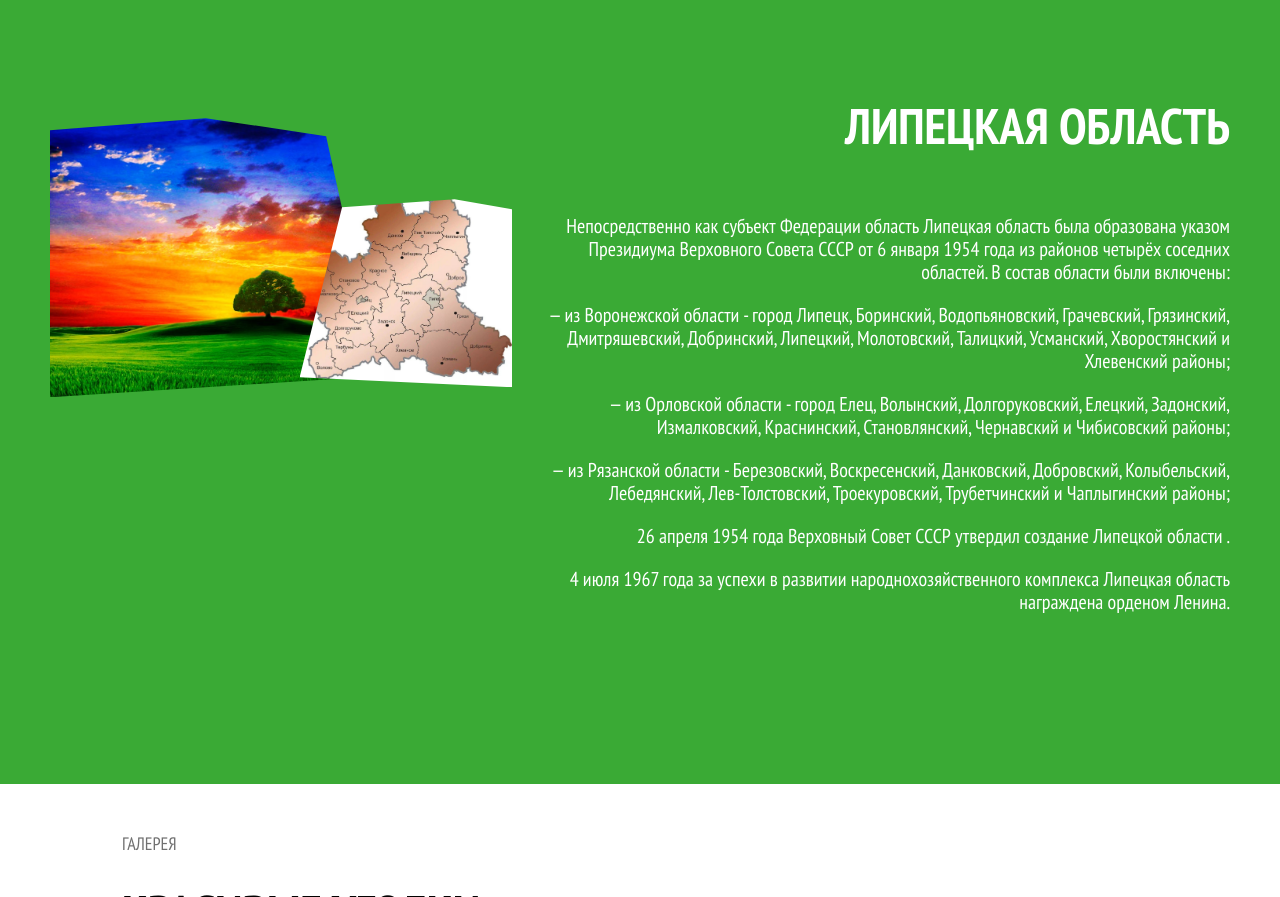
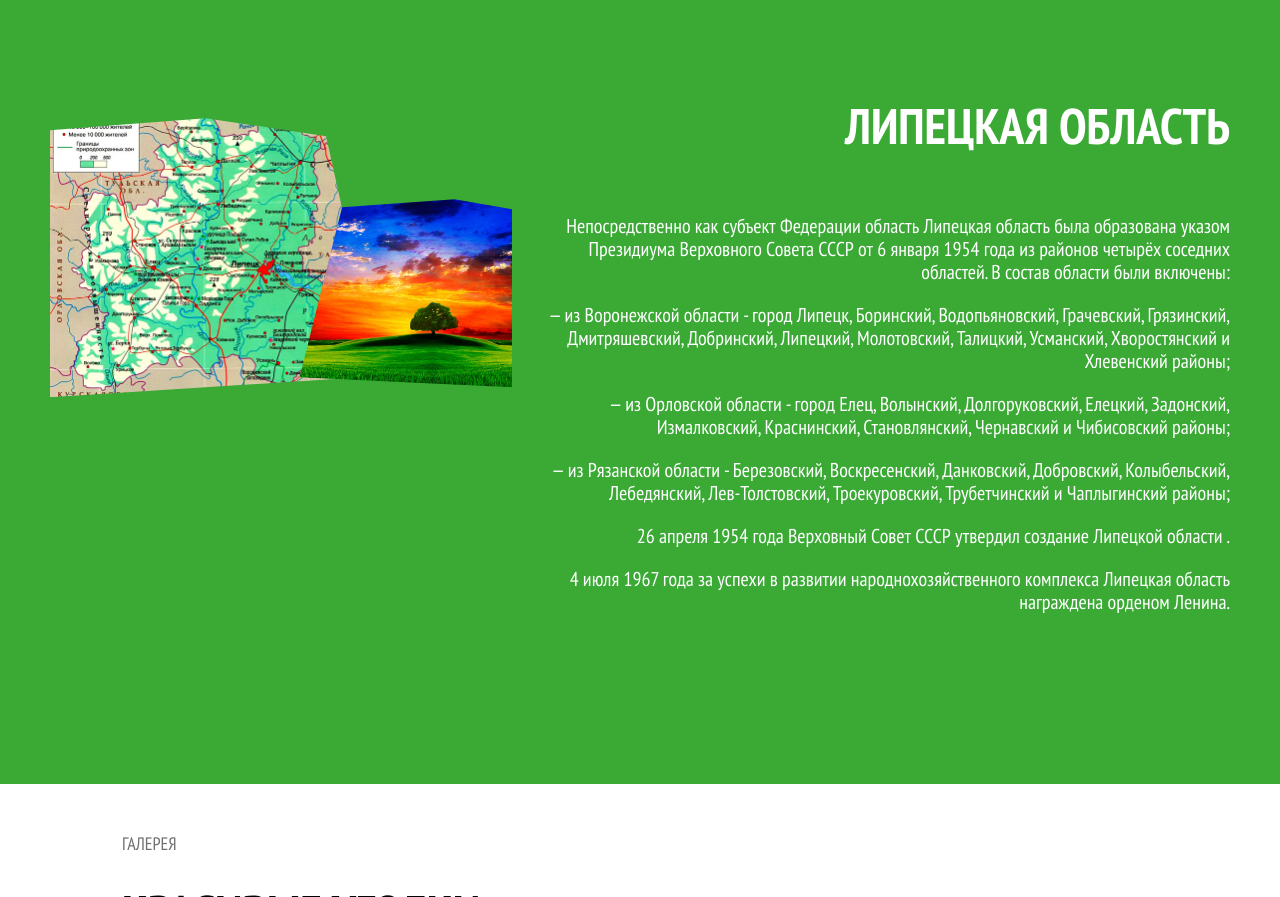
Before and after one commit to Filanq/kray2, a plain HTML site: page index.html in a window 1280 px wide. Shown: the part 4701-5598 px from the top of the page. Drawn offline with nearby package versions, Linux system fonts and the light colour scheme.

Commit message:
add_images

```diff
--- a/index.html
+++ b/index.html
@@ -167,9 +167,9 @@
             </div>
             <div class="wrap history__wrap_reverse">
                 <div class="inner history__picture__inner">
-                    <div class="history__photo__container_4"><img src="images/karta-2.jpg"></div>
+                    <div class="history__photo__container_4"><img src="images/kartinka.jpg"></div>
 
-                    <div class="history__photo__container_5 "><img src="images/kartinka.jpg"></div>
+                    <div class="history__photo__container_5 "><img src="images/lip-karta.jpg"></div>
                 </div>
                 <div class="inner history__text__inner history__text__inner_reverse">
                     <h2 class="history__title history__title_reverse">ЛИПЕЦКАЯ ОБЛАСТЬ</h2>
```
Also changed, not shown: images/lip-karta.jpg (added).
